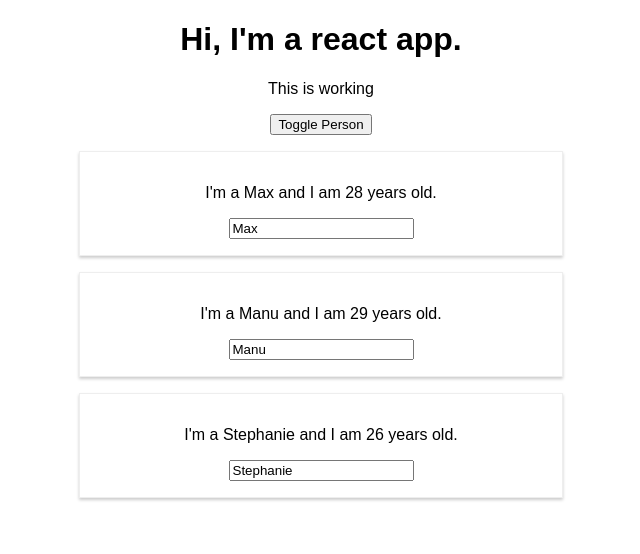
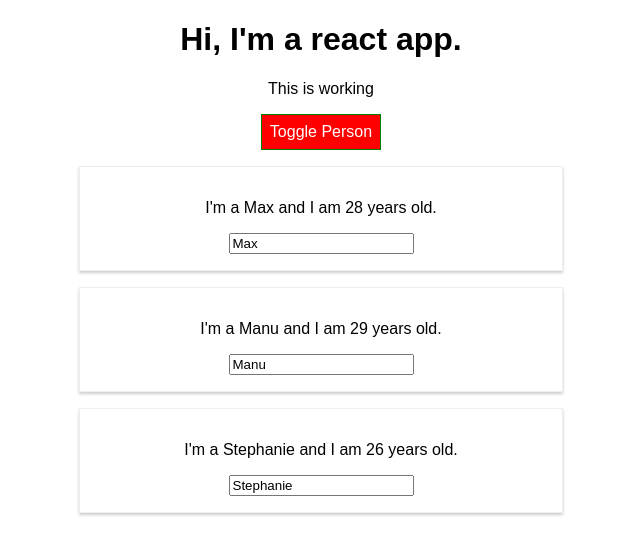
Before and after one commit to ypearson/react_course_work, a React app: page / in a window 1280 px wide. Both pictures are taken after a click on the button "Toggle Person". Shown: the top 554 px of the page, without its empty margins (319-959 px from the left). Built offline with nearby package versions, Linux system fonts and the light colour scheme.

Commit message:
update code to make it more modular, will update after lecture

```diff
--- a/src/App.js
+++ /dev/null
@@ -1,121 +0,0 @@
-import React, { Component } from 'react';
-import classes from './App.css';
-// import Radium, {StyleRoot} from 'radium';
-import Person from './Person/Person';
-// import styled from 'styled-components';
-
-// onClick event
-// https://reactjs.org/docs/events.html#mouse-events
-
-class App extends Component {
-  state = {
-    persons:[
-      {id:0, name: 'Max',       age: 28},
-      {id:1, name: 'Manu',      age: 29},
-      {id:2, name: 'Stephanie', age: 26},
-    ],
-    showPerson: false
-  }
-
-  nameChangeHandler = (event, id) => {
-
-    const personIndex = this.state.persons.findIndex(p=> {
-      return p.id === id;
-    });
-    const person = {
-      ...this.state.persons[personIndex],
-    };
-    person.name = event.target.value;
-
-    const persons = [...this.state.persons]
-    persons[personIndex] = person;
-
-    this.setState({persons:persons});
-  }
-
-  deletePersonHandler = (personIndex) => {
-    console.log(personIndex);
-    // const persons = this.state.persons.slice() copy
-    const persons = [...this.state.persons];
-    persons.splice(personIndex,1);
-    this.setState({persons:persons});
-
-  }
-
-  togglePersonHandler = () => {
-    const doesShow = this.state.showPerson;
-    this.setState({showPerson:!doesShow});
-  }
-
-  render() {
-
-    // const StyledButton = styled.button`
-    //   background-color: ${props => props.alt?'red':'green'};
-    //   color: white;
-    //   font: inherit;
-    //   border: 1px solid green;
-    //   padding: 8px;
-    //   cursor: pointer;
-    //   &:hover {
-    //     background-color: ${props => props.alt?'salmon':'lightgreen'};
-    //     color: black;
-    //   }
-    // `;
-
-    let person = null;
-    let btnClasses=[classes.Button];
-    btnClasses.push(classes.Red);
-
-
-    if (this.state.showPerson) {
-      // style.backgroundColor = 'red';
-      person = (
-      <div>
-        {this.state.persons.map((person, index) => {
-          return <Person
-          name={person.name}
-          age={person.age}
-          click={()=>this.deletePersonHandler(index)}
-          key={person.id}
-          changed={(event) => this.nameChangeHandler(event,person.id)}
-          />
-        })}
-      </div>);
-
-      // style[':hover'].backgroundColor = 'salmon';
-      // style[':hover'].color = 'black';
-      }
-      const assignedClasses = [];
-      if(this.state.persons.length <=2) {
-        assignedClasses.push(classes.red);
-      }
-      if(this.state.persons.length <=1) {
-        assignedClasses.push(classes.bold);
-      }
-      // console.log(assignedClasses);
-
-      console.log("classes=", classes.App);
-
-    return (
-      //<StyleRoot>
-        <div className={classes.App}>
-          <h1> Hi, I'm a react app.</h1>
-          <p className={assignedClasses.join(' ')}> This is working</p>
-          {/* <button onClick={this.switchNameHandler.bind(this, 'Maxi')}>Switch Name</button> */}
-          {/* <StyledButton alt={this.state.showPerson} onClick={this.togglePersonHandler}>
-            Toggle Person
-          </StyledButton> */}
-          <button className={assignedClasses.join(' ')} onClick={this.togglePersonHandler}>
-            Toggle Person
-          </button>
-          {person}
-        </div>
-      //</StyleRoot>
-    );
-    // return React.createElement('div', {className: 'App'}, React.createElement('h1', null, 'React app!'));
-  }
-}
-
-
-// export default Radium(App);
-export default App;
--- a/src/Person/Person.js
+++ /dev/null
@@ -1,40 +0,0 @@
-import React from 'react';
-import Radium from 'radium';
-import styled from 'styled-components';
-
-// import './Person.css';
-
-// ES6
-
-// React component provided by 3rd party library
-// style.div returns a react styled div
-const StyledDiv = styled.div`
-width: 60%;
-margin: 16px auto;
-border: 1px solid #eee;
-box-shadow: 0 2px 3px #ccc;
-padding: 16px;
-text-align: center;
-
-@media (min-width: 500px) {
-    width: 450px;
-}`
-
-const person = (props) => {
-
-    // const style = {
-    //     '@media (min-width: 500px)' : {
-    //         width: '450px'
-    //     }
-    // }
-    return (
-        <StyledDiv>
-            <p onClick={props.click}>I'm a {props.name} and I am {props.age} years old.</p>
-            <p>{props.children}</p>
-            <input onChange={props.changed} value={props.name}></input>
-        </StyledDiv>
-    )
-};
-
-// export default Radium(person);
-export default person;
--- /dev/null
+++ b/src/components/Persons/Person/Person.js
@@ -0,0 +1,12 @@
+import React from 'react';
+import classes from './Person.css';
+
+const person = (props) => (
+        <div className={classes.Person}>
+            <p onClick={props.click}>I'm a {props.name} and I am {props.age} years old.</p>
+            <p>{props.children}</p>
+            <input onChange={props.changed} value={props.name}></input>
+        </div>
+);
+
+export default person;
--- /dev/null
+++ b/src/components/Persons/Persons.js
@@ -0,0 +1,17 @@
+import React from 'react';
+import Person from './Person/Person'
+
+const Persons = (props) =>
+{
+  console.log(props);
+  return props.persons.map((person, index) => {
+    return <Person
+    name={person.name}
+    age={person.age}
+    click={(index)=>props.deletePerson(index)}
+    key={person.id}
+    changed={(event) => props.nameChange(event,person.id)}
+    />
+  });
+}
+export default Persons;
--- a/src/App.css
+++ b/src/containers/App.css
@@ -1,16 +1,7 @@
 .App {
   text-align: center;
 }
-
-.red {
-  color: red;
-}
-
-.bold {
-  font-weight: bold;
-}
-
-.Button {
+.App button {
   background-color: red;
   color: white;
   font: inherit;
@@ -19,7 +10,15 @@
   cursor: pointer;
 }
 
-.Button:hover {
+.App button:hover {
   background-color: lightgreen;
   color: black;
 }
+
+.App button.Red {
+  background-color: red;
+}
+
+.App button.Red:hover {
+  background-color: salmon;
+}
--- /dev/null
+++ b/src/containers/App.js
@@ -0,0 +1,87 @@
+import React, { Component } from 'react';
+import classes from './App.css';
+import Persons from '../components/Persons/Persons';
+
+// onClick event
+// https://reactjs.org/docs/events.html#mouse-events
+
+class App extends Component {
+  state = {
+    persons:[
+      {id:0, name: 'Max',       age: 28},
+      {id:1, name: 'Manu',      age: 29},
+      {id:2, name: 'Stephanie', age: 26},
+    ],
+    showPerson: false
+  }
+
+  nameChangeHandler = (event, id) => {
+
+    const personIndex = this.state.persons.findIndex(p=> {
+      return p.id === id;
+    });
+    const person = {
+      ...this.state.persons[personIndex],
+    };
+    person.name = event.target.value;
+
+    const persons = [...this.state.persons]
+    persons[personIndex] = person;
+
+    this.setState({persons:persons});
+  }
+
+  deletePersonHandler = (personIndex) => {
+    console.log(personIndex);
+    // const persons = this.state.persons.slice() copy
+    const persons = [...this.state.persons];
+    persons.splice(personIndex,1);
+    this.setState({persons:persons});
+
+  }
+
+  togglePersonHandler = () => {
+    const doesShow = this.state.showPerson;
+    this.setState({showPerson:!doesShow});
+  }
+
+  render() {
+
+    let persons = null;
+    let btnClasses='';
+
+    if (this.state.showPerson) {
+      persons = (
+        <Persons
+            persons={this.state.persons}
+            deletePerson={this.deletePersonHandler}
+            togglePerson={()=>this.togglePersonHandler()}
+            nameChange={(event, id)=>this.nameChangeHandler(event, id)}/>
+      );
+
+      btnClasses = classes.Red;
+      }
+      const assignedClasses = [];
+      if(this.state.persons.length <=2) {
+        assignedClasses.push(classes.red);
+      }
+      if(this.state.persons.length <=1) {
+        assignedClasses.push(classes.bold);
+      }
+
+      console.log("classes=", classes);
+
+    return (
+        <div className={classes.App}>
+          <h1> Hi, I'm a react app.</h1>
+          <p className={assignedClasses.join(' ')}> This is working</p>
+          <button className={btnClasses} onClick={this.togglePersonHandler}>
+            Toggle Person
+          </button>
+          {persons}
+        </div>
+    );
+  }
+}
+
+export default App;
--- a/src/index.js
+++ b/src/index.js
@@ -1,7 +1,7 @@
 import React from 'react';
 import ReactDOM from 'react-dom';
 import './index.css';
-import App from './App';
+import App from './containers/App';
 import registerServiceWorker from './registerServiceWorker';
 
 ReactDOM.render(<App />, document.getElementById('root'));
```
Also changed, not shown: src/components/Persons/Person/Person.css (renamed from src/Person/Person.css), 1 other file (tests, documents, lock files or other folders).
